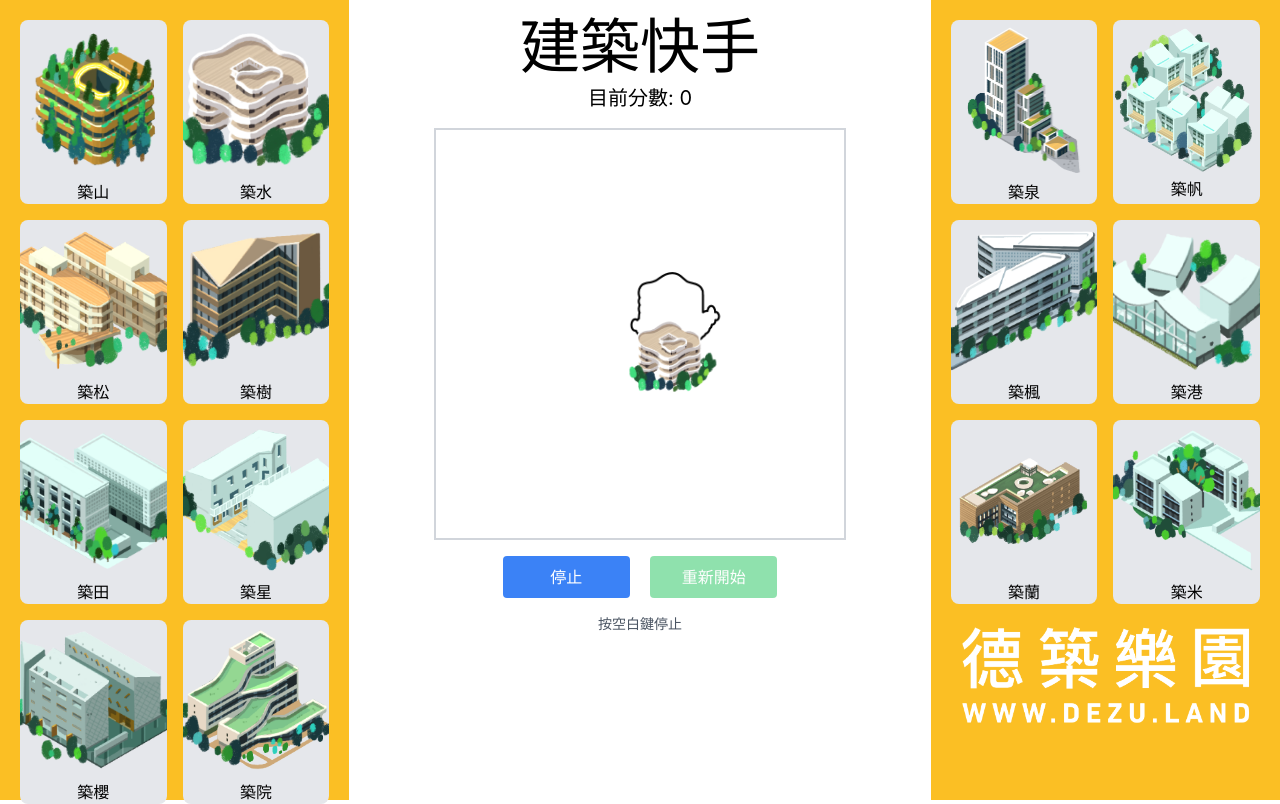
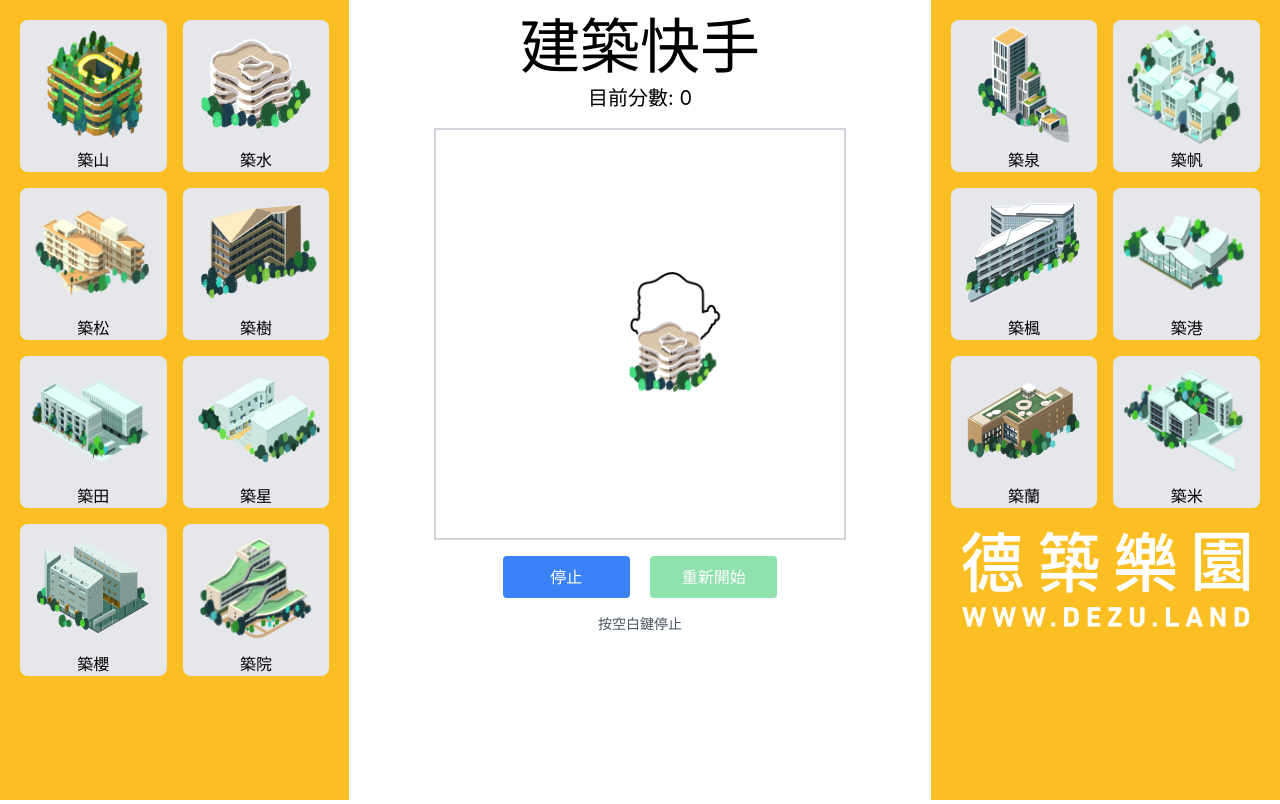
Before and after one commit to dezu-dave22/dezu-quickhand, a React (Vite) app: page / in a window 1280 px wide. Built offline with nearby package versions, Linux system fonts and the light colour scheme.

Commit message:
css調整

```diff
--- a/src/components/RandomTimingGame.jsx
+++ b/src/components/RandomTimingGame.jsx
@@ -245,61 +245,61 @@ const RandomTimingGame = () => {
     return (
         <div className="flex w-screen h-screen ">
             <div className="bg-amber-400 p-5 flex-shrink-0  flex-1">
-                <div className="grid grid-cols-2  gap-4">
+                <div className="grid grid-cols-2  gap-4 auto-rows-min">
                     <div
-                        className="w-50 h-50 bg-gray-200 flex flex-col items-center justify-center hover:cursor-pointer hover:scale-105 rounded-lg"
+                        className=" bg-gray-200 flex flex-col items-center justify-center hover:cursor-pointer hover:scale-105 rounded-lg"
                         onClick={() => handleImageClick(zushan, zushanOutline)}>
                         <img src={zushan} alt="Example 1"
-                             className="w-40 h-40  rounded-lg object-cover flex-shrink-0"/>
+                             className="w-32 h-32  rounded-lg object-contain flex-shrink-0"/>
                         <span className="text-center font-bold">築山</span>
                     </div>
 
                     <div
-                        className="w-50 h-50 bg-gray-200 flex flex-col items-center justify-center hover:cursor-pointer hover:scale-105 rounded-lg"
+                        className=" bg-gray-200 flex flex-col items-center justify-center hover:cursor-pointer hover:scale-105 rounded-lg"
                         onClick={() => handleImageClick(zushu, zushuOutline)}
                     >
-                        <img src={zushu} alt="Example 1" className="w-40 h-40 object-cover rounded-lg"/>
+                        <img src={zushu} alt="Example 1" className="w-32 h-32  object-contain rounded-lg"/>
                         <span className="text-center font-bold">築水</span>
                     </div>
                     <div
-                        className="w-50 h-50 bg-gray-200 flex flex-col items-center justify-center hover:cursor-pointer hover:scale-105 rounded-lg"
+                        className=" bg-gray-200 flex flex-col items-center justify-center hover:cursor-pointer hover:scale-105 rounded-lg"
                         onClick={() => handleImageClick(zusong, zusongOutline)}
                     >
-                        <img src={zusong} alt="Example 1" className="w-40 h-40 object-cover rounded-lg"/>
+                        <img src={zusong} alt="Example 1" className="w-32 h-32  object-contain rounded-lg"/>
                         <span className="text-center font-bold">築松</span>
                     </div>
                     <div
-                        className="w-50 h-50 bg-gray-200 flex flex-col items-center justify-center hover:cursor-pointer hover:scale-105 rounded-lg"
+                        className=" bg-gray-200 flex flex-col items-center justify-center hover:cursor-pointer hover:scale-105 rounded-lg"
                         onClick={() => handleImageClick(zusu, zusuOutline)}
                     >
-                        <img src={zusu} alt="Example 1" className="w-40 h-40 object-cover rounded-lg"/>
+                        <img src={zusu} alt="Example 1" className="w-32 h-32  object-contain rounded-lg"/>
                         <span className="text-center font-bold">築樹</span>
                     </div>
                     <div
-                        className="w-50 h-50 bg-gray-200 flex flex-col items-center justify-center hover:cursor-pointer hover:scale-105 rounded-lg"
+                        className=" bg-gray-200 flex flex-col items-center justify-center hover:cursor-pointer hover:scale-105 rounded-lg"
                         onClick={() => handleImageClick(zutain, zutainOutline)}>
-                        <img src={zutain} alt="Example 1" className="w-40 h-40 object-cover rounded-lg"/>
+                        <img src={zutain} alt="Example 1" className="w-32 h-32  object-contain rounded-lg"/>
                         <span className="text-center font-bold">築田</span>
                     </div>
                     <div
-                        className="w-50 h-50 bg-gray-200 flex flex-col items-center justify-center hover:cursor-pointer hover:scale-105 rounded-lg"
+                        className=" bg-gray-200 flex flex-col items-center justify-center hover:cursor-pointer hover:scale-105 rounded-lg"
                         onClick={() => handleImageClick(zuxing, zuxingOutline)}
                     >
-                        <img src={zuxing} alt="Example 1" className="w-40 h-40 object-cover rounded-lg"/>
+                        <img src={zuxing} alt="Example 1" className="w-32 h-32  object-contain rounded-lg"/>
                         <span className="text-center font-bold">築星</span>
                     </div>
                     <div
-                        className="w-50 h-50 bg-gray-200 flex flex-col items-center justify-center hover:cursor-pointer hover:scale-105 rounded-lg "
+                        className=" bg-gray-200 flex flex-col items-center justify-center hover:cursor-pointer hover:scale-105 rounded-lg "
                         onClick={() => handleImageClick(zuyin, zuyinOutline)}
                     >
-                        <img src={zuyin} alt="Example 1" className="w-40 h-40 object-cover rounded-lg"/>
+                        <img src={zuyin} alt="Example 1" className="w-32 h-32  object-contain rounded-lg"/>
                         <span className="text-center font-bold">築櫻</span>
                     </div>
                     <div
-                        className="w-50 h-50 bg-gray-200 flex flex-col items-center justify-center hover:cursor-pointer hover:scale-105 rounded-lg"
+                        className=" bg-gray-200 flex flex-col items-center justify-center hover:cursor-pointer hover:scale-105 rounded-lg"
                         onClick={() => handleImageClick(zuyuang, zuyangOutline)}
                     >
-                        <img src={zuyuang} alt="Example 1" className="w-40 h-40 object-cover rounded-lg"/>
+                        <img src={zuyuang} alt="Example 1" className="w-32 h-32  object-contain rounded-lg"/>
                         <span className="text-center font-bold">築院</span>
                     </div>
                 </div>
@@ -346,52 +346,52 @@ const RandomTimingGame = () => {
             <div className="bg-amber-400 p-5  flex-1">
                 <div className="grid grid-cols-2 gap-4">
                     <div
-                        className="w-50 h-50 bg-gray-200 flex flex-col  items-center justify-center hover:cursor-pointer hover:scale-105 rounded-lg"
+                        className=" bg-gray-200 flex flex-col  items-center justify-center hover:cursor-pointer hover:scale-105 rounded-lg"
                         onClick={() => handleImageClick(zuchang, zuchangOutline)}
                     >
-                        <img src={zuchang} alt="Example 1" className="w-40 h-40 object-contain rounded-lg"/>
+                        <img src={zuchang} alt="Example 1" className="w-32 h-32 object-contain rounded-lg"/>
                         <span className="text-center font-bold">築泉</span>
                     </div>
                     <div
-                        className="w-50 h-50 bg-gray-200 flex flex-col items-center justify-center hover:cursor-pointer hover:scale-105 rounded-lg"
+                        className=" bg-gray-200 flex flex-col items-center justify-center hover:cursor-pointer hover:scale-105 rounded-lg"
                         onClick={() => handleImageClick(zufan, zufanOutline)}
                     >
-                        <img src={zufan} alt="Example 1" className="w-40 w-40 object-cover rounded-lg"/>
+                        <img src={zufan} alt="Example 1" className="w-32 h-32 object-contain rounded-lg"/>
                         <span className="text-center font-bold">築帆</span>
                     </div>
                     <div
-                        className="w-50 h-50 bg-gray-200 flex flex-col items-center justify-center hover:cursor-pointer hover:scale-105 rounded-lg "
+                        className=" bg-gray-200 flex flex-col items-center justify-center hover:cursor-pointer hover:scale-105 rounded-lg "
                         onClick={() => handleImageClick(zufon, zufonOutline)}
                     >
-                        <img src={zufon} alt="Example 1" className="w-40 h-40 object-cover rounded-lg "/>
+                        <img src={zufon} alt="Example 1" className="w-32 h-32 object-contain rounded-lg "/>
                         <span className="text-center font-bold">築楓</span>
                     </div>
                     <div
-                        className="w-50 h-50 bg-gray-200 flex flex-col items-center justify-center hover:cursor-pointer hover:scale-105 rounded-lg"
+                        className=" bg-gray-200 flex flex-col items-center justify-center hover:cursor-pointer hover:scale-105 rounded-lg"
                         onClick={() => handleImageClick(zugang, zugangOutline)}
                     >
-                        <img src={zugang} alt="Example 1" className="w-40 h-40 object-cover rounded-lg"/>
+                        <img src={zugang} alt="Example 1" className="w-32 h-32 object-contain rounded-lg"/>
                         <span className="text-center font-bold">築港</span>
                     </div>
                     <div
-                        className="w-50 h-50 bg-gray-200 flex flex-col items-center justify-center hover:cursor-pointer hover:scale-105 rounded-lg"
+                        className=" bg-gray-200 flex flex-col items-center justify-center hover:cursor-pointer hover:scale-105 rounded-lg"
                         onClick={() => handleImageClick(zulan, zulanOutline)}
                     >
-                        <img src={zulan} alt="Example 1" className="w-40 h-40 object-contain rounded-lg"/>
+                        <img src={zulan} alt="Example 1" className="w-32 h-32 object-contain rounded-lg"/>
                         <span className="text-center font-bold">築蘭</span>
                     </div>
                     <div
-                        className="w-50 h-50 bg-gray-200 flex flex-col items-center justify-center hover:cursor-pointer hover:scale-105 rounded-lg"
+                        className=" bg-gray-200 flex flex-col items-center justify-center hover:cursor-pointer hover:scale-105 rounded-lg"
                         onClick={() => handleImageClick(zumi, zumiOutline)}
                     >
-                        <img src={zumi} alt="Example 1" className="w-40 h-40 object-cover rounded-lg"/>
+                        <img src={zumi} alt="Example 1" className="w-32 h-32 object-contain rounded-lg"/>
                         <span className="text-center font-bold">築米</span>
                     </div>
                     <div
                         className="col-span-2 w-100 h-50  flex flex-col items-center justify-center   rounded-lg"
                         onClick={() => handleImageClick(zumi, zumiOutline)}
                     >
-                        <img src={ground} alt="Example 1" className="w-full h-full object-cover rounded-lg"/>
+                        <img src={ground} alt="Example 1" className="w-full h-full object-contain rounded-lg"/>
                     </div>
                 </div>
             </div>
```
